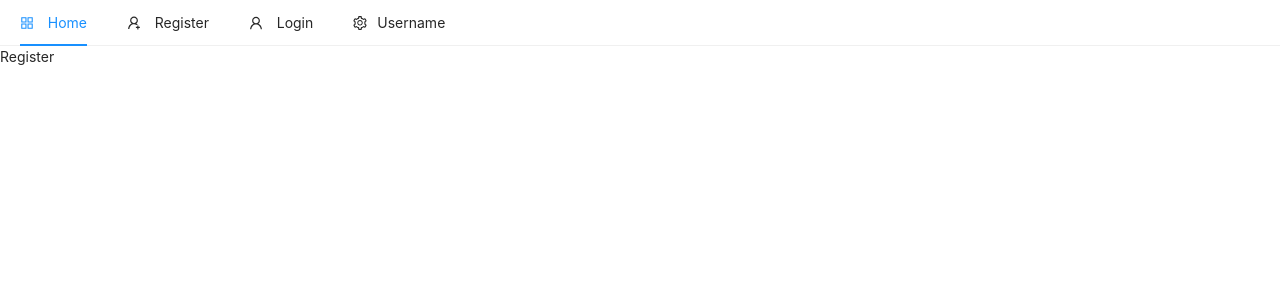
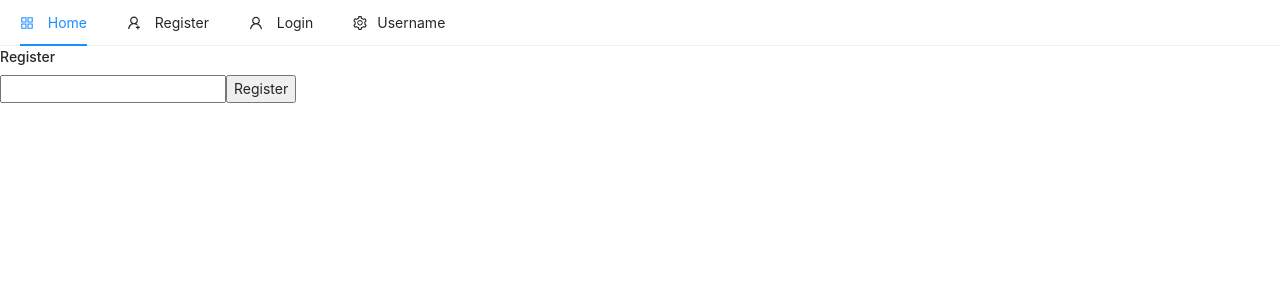
Before and after one commit to Miltonr87/Devils_TechCommerce, a React (Create React App) app: page /register in a window 1280 px wide. Shown: the top 300 px of the page. Built offline with nearby package versions, Linux system fonts and the light colour scheme.

Commit message:
Firebase setup + register form

```diff
--- a/package.json
+++ b/package.json
@@ -8,6 +8,7 @@
     "@testing-library/react": "^11.1.0",
     "@testing-library/user-event": "^12.1.10",
     "antd": "^4.15.1",
+    "firebase": "^8.4.1",
     "react": "^17.0.2",
     "react-dom": "^17.0.2",
     "react-router": "^5.2.0",
--- a/src/pages/auth/Register.js
+++ b/src/pages/auth/Register.js
@@ -1,9 +1,36 @@
-import React from 'react';
+import React, { useState } from 'react';
 
 const Register = ()=> {
+    const [ email, setEmail ] = useState('');
+
+    const handleSubmit = () => {
+        //
+    }
+
+    const registerForm = () => {
+        return (
+        <form onSubmit={handleSubmit}>
+            <input type="email"
+                className="form-control"
+                value={email}
+                onChange={e => setEmail(e.target.value) }
+                autofocus />
+
+            <button type="submit" className="btn btn-raised">
+                Register
+            </button>
+        </form>
+        )
+    }
+
     return (
-        <div>
-            <p> Register </p>
+        <div className="container p-5">
+            <div className="row">
+                <div className="col-md-6 offset-md-3">
+                    <h4> Register </h4>
+                    {registerForm()}
+                </div>
+            </div>
         </div>
     )
 }
```
Also changed, not shown: src/firebase.js (added, +18 -0 lines), 1 other file (tests, documents, lock files or other folders).
